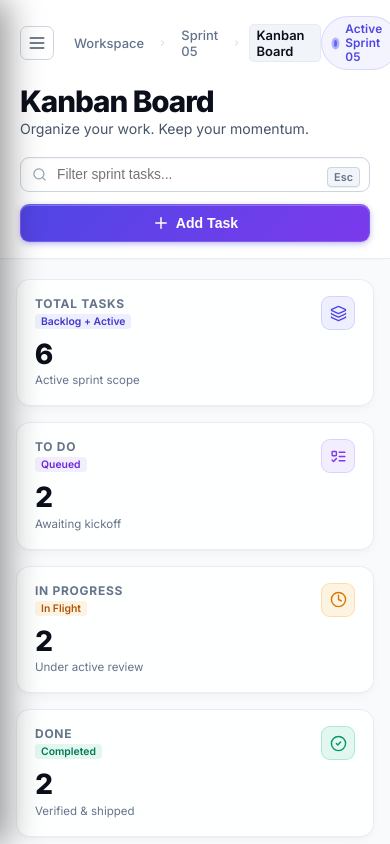
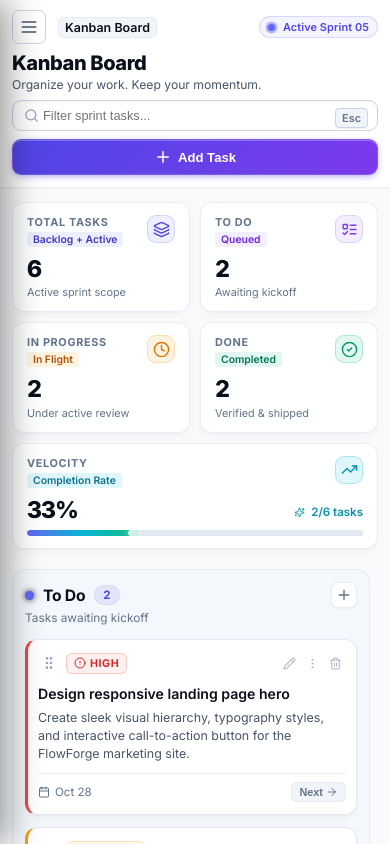
Before and after one commit to vinayak2922k/FlowForge-Kanban-Board, a React (Vite) app: page / in a window 390 px wide. Built offline with nearby package versions, Linux system fonts and the light colour scheme.

Commit message:
fix: resolve mobile phone responsiveness, eliminate horizontal overflow, and optimize layout spacing

```diff
--- a/src/components/AboutView.jsx
+++ b/src/components/AboutView.jsx
@@ -92,22 +92,31 @@ export default function AboutView({ onSwitchToKanban }) {
             <div className="about-quick-links">
               <button
                 type="button"
-                className="btn btn-primary btn-sm"
+                className="btn btn-primary btn-sm btn-copy-action"
                 onClick={handleCopyEmail}
-                title="Copy email to clipboard"
+                title={`Copy email address: ${developerInfo.email}`}
               >
                 {copiedEmail ? (
                   <>
                     <Check size={14} className="icon-mr" />
-                    Copied Email!
+                    Copied!
                   </>
                 ) : (
                   <>
                     <Copy size={14} className="icon-mr" />
-                    Copy Email ({developerInfo.email})
+                    Copy Email
                   </>
                 )}
               </button>
+
+              <a
+                href={`mailto:${developerInfo.email}?subject=Hello%20Vinayak`}
+                className="btn btn-secondary btn-sm btn-email-pill"
+                title="Send direct email"
+              >
+                <Mail size={14} className="icon-mr" />
+                <span className="email-truncate">{developerInfo.email}</span>
+              </a>
 
               <a
                 href={developerInfo.github}
@@ -115,9 +124,9 @@ export default function AboutView({ onSwitchToKanban }) {
                 rel="noopener noreferrer"
                 className="btn btn-secondary btn-sm"
               >
-                <Github size={15} className="icon-mr" />
-                GitHub Profile
-                <ExternalLink size={12} style={{ marginLeft: 6, opacity: 0.7 }} />
+                <Github size={14} className="icon-mr" />
+                GitHub
+                <ExternalLink size={11} style={{ marginLeft: 4, opacity: 0.7 }} />
               </a>
 
               <a
@@ -126,9 +135,9 @@ export default function AboutView({ onSwitchToKanban }) {
                 rel="noopener noreferrer"
                 className="btn btn-secondary btn-sm"
               >
-                <Linkedin size={15} className="icon-mr" />
+                <Linkedin size={14} className="icon-mr" />
                 LinkedIn
-                <ExternalLink size={12} style={{ marginLeft: 6, opacity: 0.7 }} />
+                <ExternalLink size={11} style={{ marginLeft: 4, opacity: 0.7 }} />
               </a>
             </div>
           </div>
--- a/src/components/BoardHeader.jsx
+++ b/src/components/BoardHeader.jsx
@@ -53,10 +53,10 @@ export default function BoardHeader({
           >
             <Menu size={20} />
           </button>
-          <span className="breadcrumb-item">Workspace</span>
-          <ChevronRight size={14} className="breadcrumb-separator" aria-hidden="true" />
-          <span className="breadcrumb-item">Sprint 05</span>
-          <ChevronRight size={14} className="breadcrumb-separator" aria-hidden="true" />
+          <span className="breadcrumb-item breadcrumb-hide-mobile">Workspace</span>
+          <ChevronRight size={14} className="breadcrumb-separator breadcrumb-hide-mobile" aria-hidden="true" />
+          <span className="breadcrumb-item breadcrumb-hide-mobile">Sprint 05</span>
+          <ChevronRight size={14} className="breadcrumb-separator breadcrumb-hide-mobile" aria-hidden="true" />
           <span className="breadcrumb-item breadcrumb-current">{currentView.breadcrumb}</span>
         </div>
 
--- a/src/index.css
+++ b/src/index.css
@@ -2823,3 +2823,368 @@ body {
     grid-template-columns: 1fr;
   }
 }
+
+/* ==========================================================================
+   Comprehensive Mobile & Small Screen Responsiveness (< 640px & < 480px)
+   Eliminates all horizontal overflow, removes congestion, and optimizes space
+   ========================================================================== */
+
+/* Universal Mobile Overflow Protection */
+html,
+body {
+  max-width: 100vw;
+  overflow-x: hidden;
+}
+
+.app-layout,
+.main-workspace {
+  max-width: 100vw;
+  overflow-x: hidden;
+}
+
+@media (max-width: 640px) {
+  /* Breadcrumbs on Mobile */
+  .breadcrumb-hide-mobile {
+    display: none !important;
+  }
+
+  .breadcrumb-nav {
+    gap: 6px;
+    font-size: 0.78rem;
+  }
+
+  .breadcrumb-current {
+    max-width: 150px;
+    white-space: nowrap;
+    overflow: hidden;
+    text-overflow: ellipsis;
+  }
+
+  .header-status-badge {
+    padding: 3px 8px;
+    font-size: 0.68rem;
+  }
+
+  /* Compact 2x2 Stats Grid for Phones */
+  .stats-grid {
+    grid-template-columns: repeat(2, 1fr) !important;
+    gap: 10px !important;
+  }
+
+  .stat-progress {
+    grid-column: span 2 !important;
+  }
+
+  .stat-card {
+    padding: 12px 14px !important;
+    border-radius: 12px !important;
+  }
+
+  .stat-value {
+    font-size: 1.45rem !important;
+  }
+
+  .stat-label {
+    font-size: 0.68rem !important;
+  }
+
+  .stat-subtext {
+    font-size: 0.68rem !important;
+  }
+
+  .stat-icon-wrap {
+    width: 28px !important;
+    height: 28px !important;
+  }
+
+  /* Workspace Scrollable Padding */
+  .workspace-scrollable {
+    padding: 14px 12px 28px 12px !important;
+    overflow-x: hidden;
+  }
+
+  .workspace-content-container {
+    gap: 16px !important;
+    max-width: 100%;
+    overflow-x: hidden;
+  }
+
+  /* About View Mobile Optimization */
+  .about-container {
+    gap: 16px !important;
+  }
+
+  .about-hero-card {
+    padding: 18px 14px !important;
+    border-radius: 14px !important;
+  }
+
+  .about-profile-header {
+    flex-direction: column !important;
+    align-items: flex-start !important;
+    gap: 14px !important;
+  }
+
+  .about-avatar-inner {
+    width: 58px !important;
+    height: 58px !important;
+    font-size: 1.3rem !important;
+  }
+
+  .about-name {
+    font-size: 1.35rem !important;
+  }
+
+  .about-role {
+    font-size: 0.85rem !important;
+    word-break: break-word !important;
+  }
+
+  .about-bio {
+    font-size: 0.82rem !important;
+    line-height: 1.5 !important;
+  }
+
+  .about-quick-links {
+    display: flex !important;
+    flex-direction: column !important;
+    width: 100% !important;
+    gap: 8px !important;
+  }
+
+  .about-quick-links .btn {
+    width: 100% !important;
+    justify-content: center !important;
+    padding: 9px 14px !important;
+    font-size: 0.82rem !important;
+    white-space: normal !important;
+    text-align: center !important;
+  }
+
+  .email-truncate {
+    max-width: 220px;
+    white-space: nowrap;
+    overflow: hidden;
+    text-overflow: ellipsis;
+  }
+
+  .tech-stack-mini-grid {
+    grid-template-columns: 1fr !important;
+    gap: 8px !important;
+  }
+
+  .tech-mini-item {
+    padding: 8px 10px !important;
+  }
+
+  .overview-card {
+    padding: 16px 14px !important;
+    border-radius: 12px !important;
+  }
+
+  .social-cards-grid {
+    grid-template-columns: 1fr !important;
+    gap: 10px !important;
+  }
+
+  .social-card {
+    padding: 16px 14px !important;
+    border-radius: 12px !important;
+  }
+
+  /* Overview View Hero on Mobile */
+  .overview-hero-card {
+    padding: 18px 14px !important;
+    flex-direction: column !important;
+    align-items: stretch !important;
+    gap: 16px !important;
+  }
+
+  .overview-hero-title {
+    font-size: 1.25rem !important;
+  }
+
+  .overview-hero-actions {
+    flex-direction: column !important;
+    width: 100% !important;
+  }
+
+  .overview-hero-actions .btn {
+    width: 100% !important;
+  }
+
+  .radial-metric-circle {
+    width: 90px !important;
+    height: 90px !important;
+  }
+
+  .radial-metric-val {
+    font-size: 1.35rem !important;
+  }
+
+  .overview-grid-two {
+    grid-template-columns: 1fr !important;
+    gap: 14px !important;
+  }
+
+  /* Projects View on Mobile */
+  .projects-header-card {
+    padding: 18px 14px !important;
+    flex-direction: column !important;
+    align-items: stretch !important;
+    gap: 14px !important;
+  }
+
+  .projects-title {
+    font-size: 1.25rem !important;
+  }
+
+  .projects-header-actions {
+    flex-direction: column !important;
+    width: 100% !important;
+  }
+
+  .projects-header-actions .btn {
+    width: 100% !important;
+  }
+
+  .epics-grid {
+    grid-template-columns: 1fr !important;
+    gap: 12px !important;
+  }
+
+  .epic-card {
+    padding: 16px 14px !important;
+    border-radius: 12px !important;
+  }
+
+  /* My Tasks View on Mobile */
+  .quick-add-card {
+    flex-direction: column !important;
+    align-items: stretch !important;
+    gap: 8px !important;
+    padding: 10px 12px !important;
+  }
+
+  .quick-add-controls {
+    width: 100% !important;
+    justify-content: space-between !important;
+  }
+
+  .quick-add-controls .btn {
+    flex: 1 !important;
+  }
+
+  .quick-add-select {
+    flex: 1 !important;
+  }
+
+  .mytasks-filter-bar {
+    flex-direction: column !important;
+    align-items: stretch !important;
+    gap: 8px !important;
+  }
+
+  .filter-tab-group {
+    overflow-x: auto !important;
+    width: 100% !important;
+    -webkit-overflow-scrolling: touch;
+    padding: 3px !important;
+  }
+
+  .filter-tab-btn {
+    white-space: nowrap !important;
+    padding: 5px 9px !important;
+    font-size: 0.74rem !important;
+  }
+
+  .filter-priority-select-wrap {
+    width: 100% !important;
+  }
+
+  .filter-priority-dropdown {
+    width: 100% !important;
+  }
+
+  .mytask-row {
+    padding: 10px 12px !important;
+    gap: 8px !important;
+    flex-wrap: wrap !important;
+  }
+
+  .mytask-content {
+    min-width: 160px !important;
+    flex: 1 1 auto !important;
+  }
+
+  /* Kanban Board Columns on Mobile Phones */
+  .board-columns-container {
+    padding: 4px 2px 16px 2px !important;
+    gap: 12px !important;
+  }
+
+  .kanban-column {
+    min-width: calc(100vw - 32px) !important;
+    max-width: calc(100vw - 32px) !important;
+    padding: 12px !important;
+    border-radius: 14px !important;
+    min-height: 480px !important;
+  }
+
+  .task-card {
+    padding: 12px 10px !important;
+  }
+
+  .task-title {
+    font-size: 0.88rem !important;
+  }
+}
+
+@media (max-width: 480px) {
+  /* Ultra-Compact Phone Header */
+  .board-header {
+    padding: 10px 12px 12px 12px !important;
+    gap: 8px !important;
+  }
+
+  .board-header-main {
+    gap: 8px !important;
+  }
+
+  .board-title {
+    font-size: 1.25rem !important;
+    letter-spacing: -0.02em !important;
+  }
+
+  .board-subtitle {
+    font-size: 0.76rem !important;
+  }
+
+  .board-controls {
+    gap: 8px !important;
+  }
+
+  .search-input {
+    padding: 7px 32px 7px 30px !important;
+    font-size: 0.8rem !important;
+  }
+
+  .btn-add-task {
+    padding: 8px 12px !important;
+    font-size: 0.82rem !important;
+  }
+
+  /* Modal Form on Small Phones */
+  .modal-dialog {
+    border-radius: 14px !important;
+  }
+
+  .modal-header {
+    padding: 16px 16px 12px 16px !important;
+  }
+
+  .modal-form {
+    padding: 14px 16px 18px 16px !important;
+    gap: 12px !important;
+  }
+}
```
